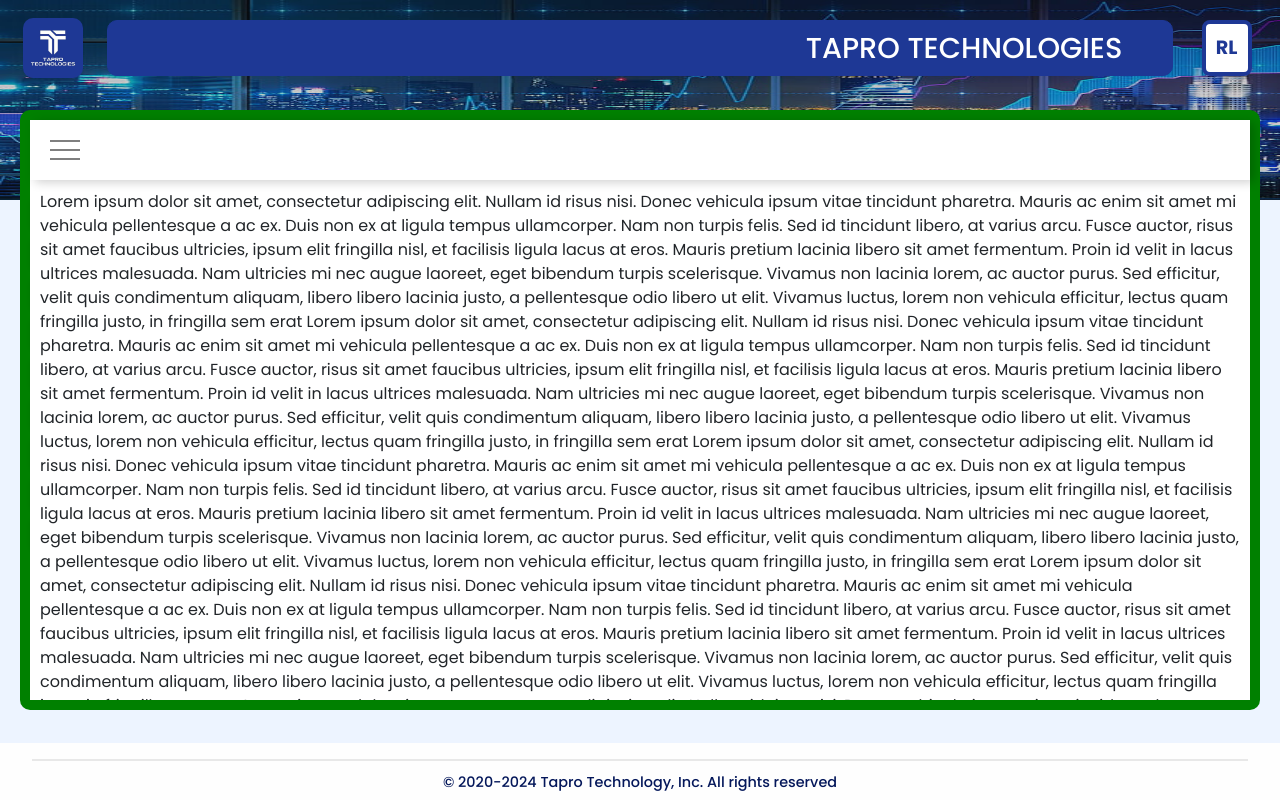
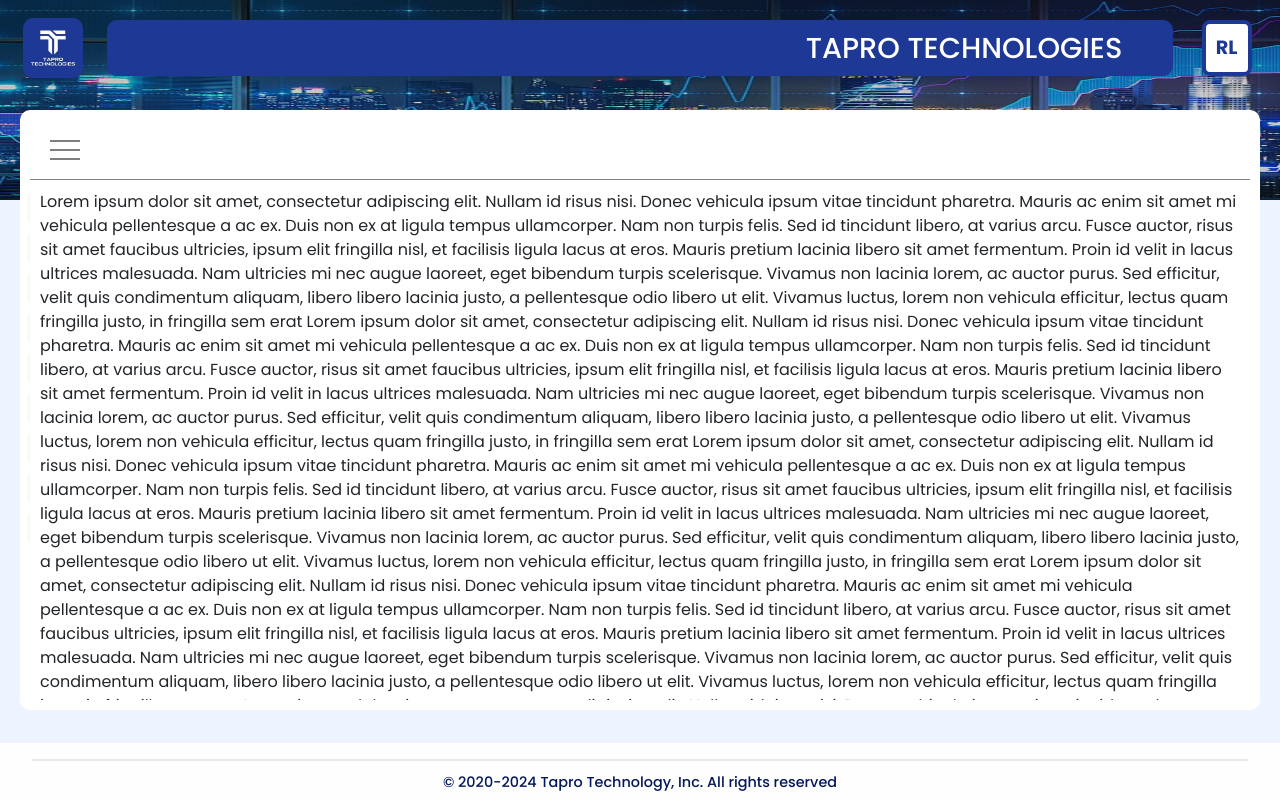
Before and after one commit to kavindarlm/resource-portfolio-mgmnt-frontend, an Angular app: page / in a window 1280 px wide. Built offline with nearby package versions, Linux system fonts and the light colour scheme.

Commit message:
Sidebar-v10

```diff
--- a/src/app/PageBody/pages-body/pages-body.component.css
+++ b/src/app/PageBody/pages-body/pages-body.component.css
@@ -64,7 +64,7 @@
     height: 100vh;
     display: flex;
     /* position: fixed; */
-    background-color: green;
+    background-color: rgb(255, 255, 255);
 
     /* width: 100%;  */
   }
--- a/src/app/PageBody/side-bar-header/side-bar-header.component.css
+++ b/src/app/PageBody/side-bar-header/side-bar-header.component.css
@@ -2,10 +2,12 @@
     display: flex;
     width: 100%;
     min-height: 60px;
+    height: 60px;
     padding: 10px 20px;
     box-sizing: border-box;
     justify-content: space-between;
-    box-shadow: 5px 2px 10px rgba(0,0,0,0.2);
+    /* box-shadow: 5px 2px 10px rgba(0,0,0,0.2); */
+    border-bottom: 1px solid #808080;
     overflow-y: hidden;
     position: relative;
 
--- a/src/app/PageBody/side-bar/side-bar.component.css
+++ b/src/app/PageBody/side-bar/side-bar.component.css
@@ -9,7 +9,8 @@
 
 .sidebarActive{
     width: 300px;
-    padding: 10px;
+    padding-top: 10px;
+    border-right: 1px solid #808080;
 }
 
 .Menu-Labal {
@@ -64,3 +65,10 @@
 li{
   list-style-type: none;
 }
+
+
+.listmenu-line {
+    margin-top: 9px;
+    width: 100%;
+    text-align: center;
+  }
```
